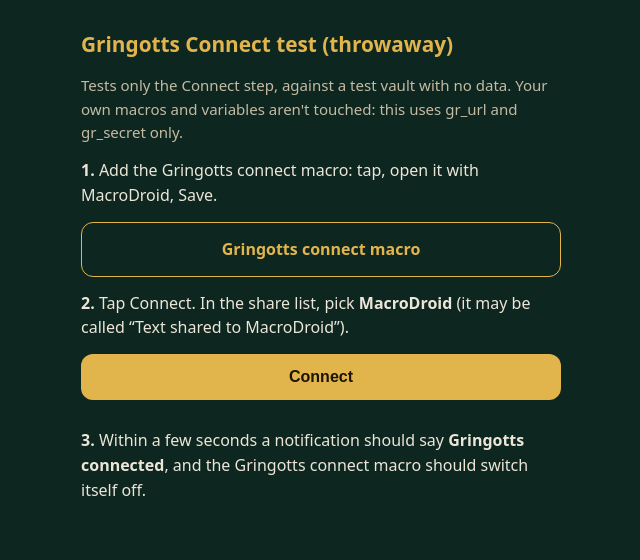
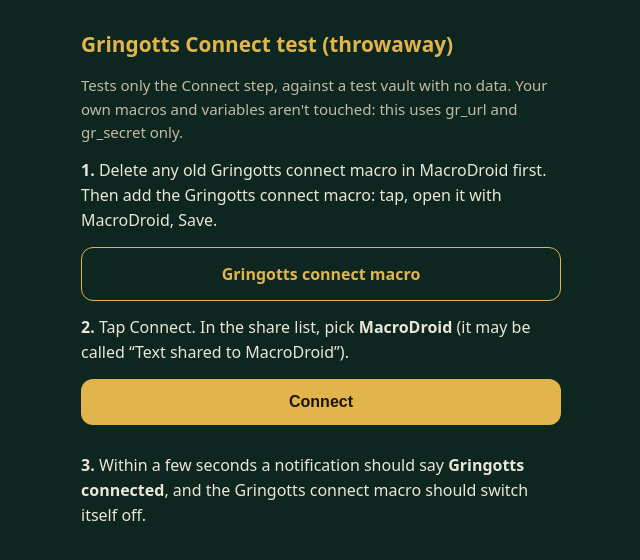
Before and after one commit to Raag0511/gringotts, a plain HTML site: page connect-test.html in a window 1280 px wide. Shown: the whole page, without its empty margins (319-959 px from the left). Drawn offline with Linux system fonts and the light colour scheme.

Commit message:
Connect test: split the whole shared text; fresh macro link

```diff
--- a/connect-test.html
+++ b/connect-test.html
@@ -18,15 +18,15 @@
 <main>
   <h1>Gringotts Connect test (throwaway)</h1>
   <p class="muted">Tests only the Connect step, against a test vault with no data. Your own macros and variables aren't touched: this uses gr_url and gr_secret only.</p>
-  <p><b>1.</b> Add the Gringotts connect macro: tap, open it with MacroDroid, Save.</p>
-  <a class="btn ghost" href="macros/gringotts-connect.macro">Gringotts connect macro</a>
+  <p><b>1.</b> Delete any old Gringotts connect macro in MacroDroid first. Then add the Gringotts connect macro: tap, open it with MacroDroid, Save.</p>
+  <a class="btn ghost" href="macros/gringotts-connect.macro?v=5">Gringotts connect macro</a>
   <p><b>2.</b> Tap Connect. In the share list, pick <b>MacroDroid</b> (it may be called “Text shared to MacroDroid”).</p>
   <button class="btn" style="border:0;width:100%;font-size:16px" onclick="go()">Connect</button>
   <p id="m" class="muted"></p>
   <p><b>3.</b> Within a few seconds a notification should say <b>Gringotts connected</b>, and the Gringotts connect macro should switch itself off.</p>
 </main>
 <script>
-var CODE='gr~https://script.google.com/macros/s/AKfycbzFDz8kLwEaoNrOQugG6UyR_0DmgqXISGHfNWg4qK4BvVmONrB3RtXvYBgNMQo47xkH/exec~feedfacefeedfacefeedfacefeedface';
+var CODE='gr~https://script.google.com/macros/s/AKfycbzFDz8kLwEaoNrOQugG6UyR_0DmgqXISGHfNWg4qK4BvVmONrB3RtXvYBgNMQo47xkH/exec~feedfacefeedfacefeedfacefeedface~end';
 function go(){var m=document.getElementById('m');if(navigator.share)navigator.share({text:CODE}).catch(function(e){m.textContent='Share stopped: '+e.message;});else m.textContent='This browser can’t share. Open this page in Chrome.';}
 </script>
 </body>
```
Also changed, not shown: 1 other file.
